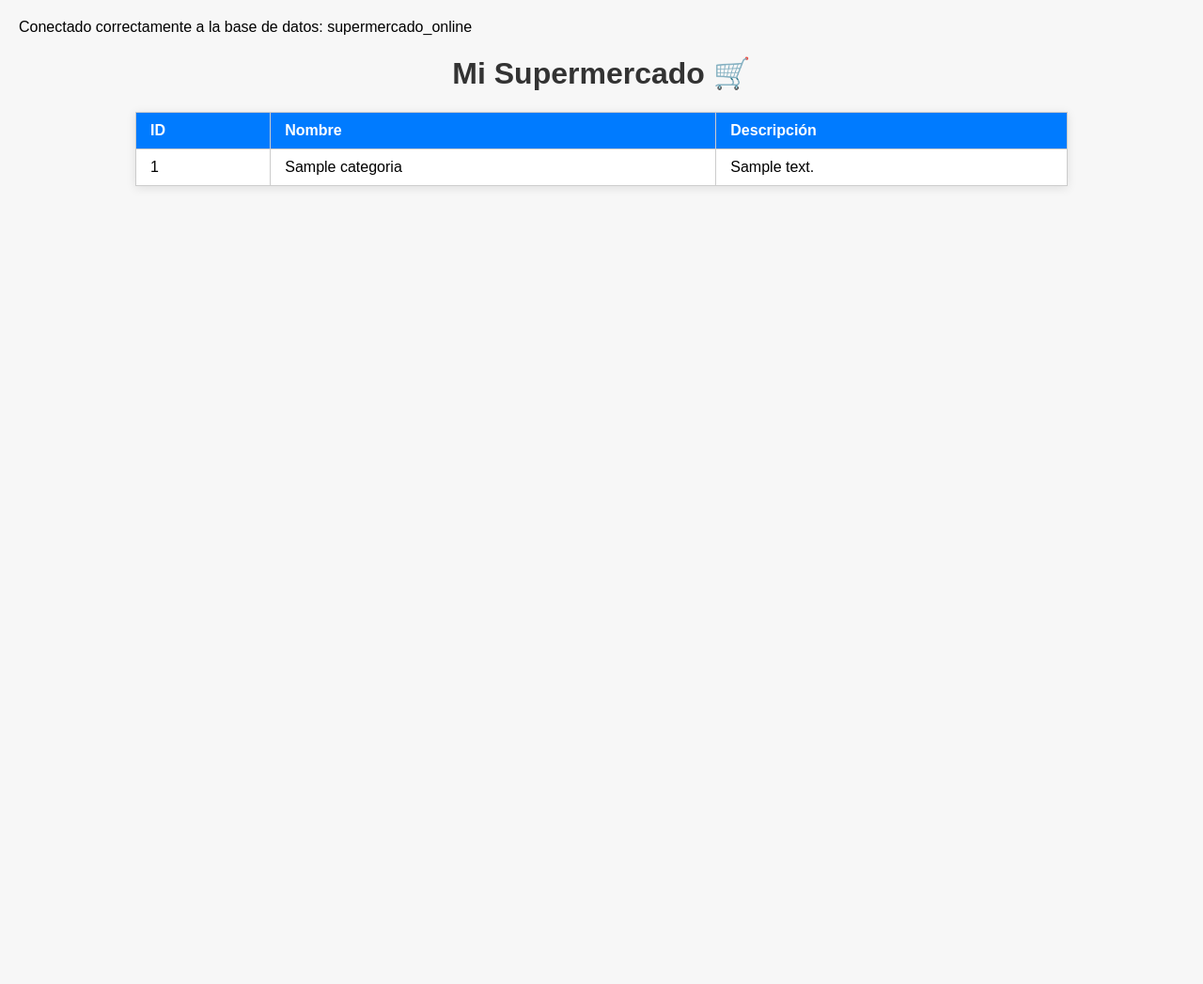
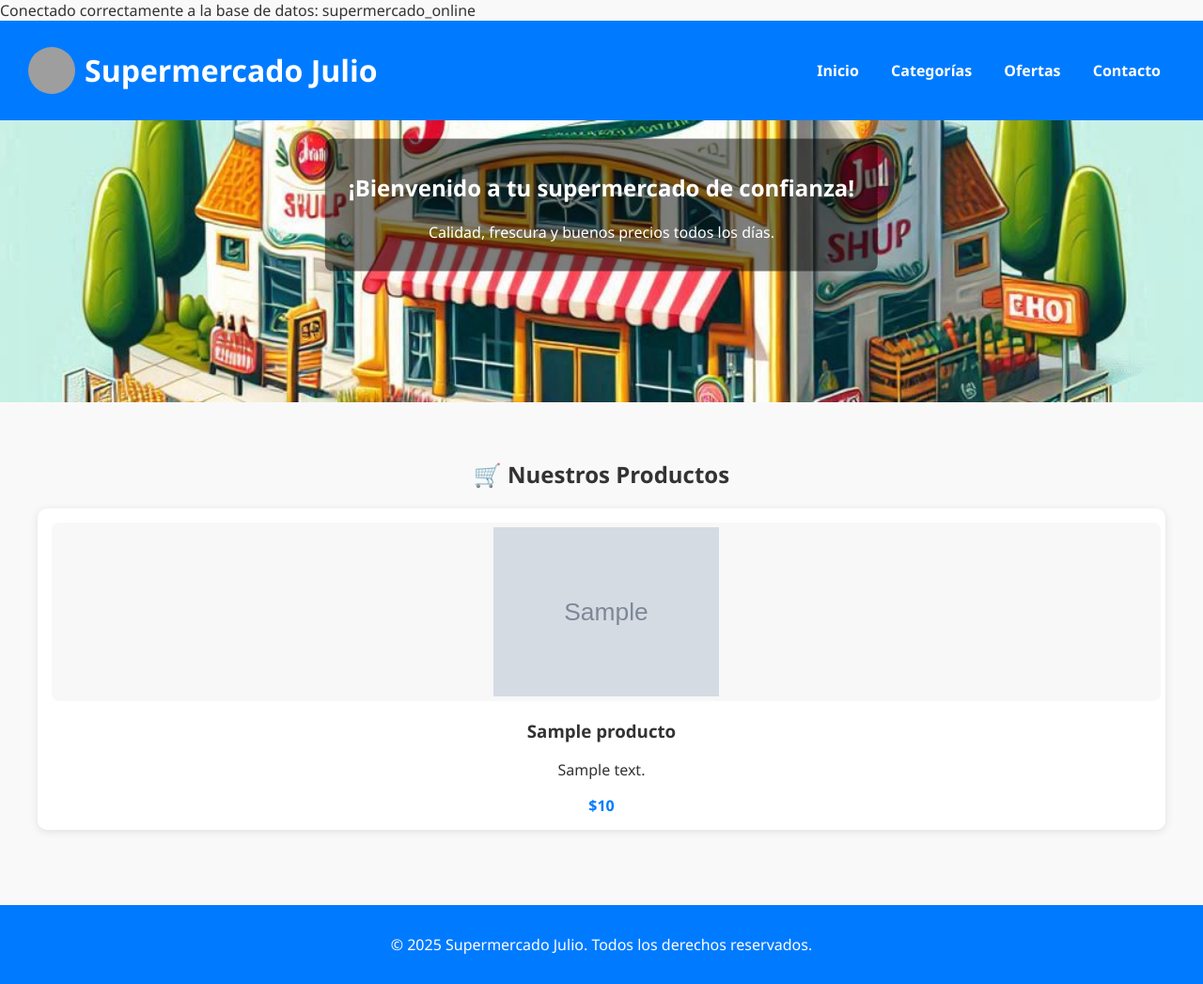
Before and after one commit to DevJhonatanTrejos/Supermercado, a PHP site: page / in a window 1280 px wide. Shown: the whole page at 94% size. Before the commit the page ends 200 px from the top, so only its background shows below. Run offline with PHP 8.4, Linux system fonts and the light colour scheme; tables that the repository leaves empty or names only in its code hold one stand-in row (values such as "Sample post"); grey boxes marked "Sample" are stand-in pictures; grey boxes are pictures that could not be loaded.

Commit message:
productos e index

```diff
--- /dev/null
+++ b/app/controlador/productosCtrl.php
@@ -0,0 +1,15 @@
+<?php
+require_once __DIR__ . '/../modelo/productosMdl.php';
+
+class ProductosCtrl {
+    private $modelo;
+
+    public function __construct($conexion) {
+        $this->modelo = new ProductosMdl($conexion);
+    }
+
+    public function obtenerProductosCtrl() {
+        return $this->modelo->obtenerProductos();
+    }
+}
+?>
--- /dev/null
+++ b/app/modelo/productosMdl.php
@@ -0,0 +1,20 @@
+<?php
+class ProductosMdl {
+    private $conexion;
+
+    public function __construct($conexion) {
+        $this->conexion = $conexion;
+    }
+
+    public function obtenerProductos() {
+        $sql = "SELECT id_producto, nombre, descripcion, precio, imagen_url FROM producto";
+        $resultado = $this->conexion->query($sql);
+
+        if (!$resultado) {
+            die("Error en la consulta: " . $this->conexion->error);
+        }
+
+        return $resultado->fetch_all(MYSQLI_ASSOC);
+    }
+}
+?>
--- a/app/vista/index.php
+++ b/app/vista/index.php
@@ -1,48 +1,60 @@
 <?php
-ini_set('display_errors', 1);
-error_reporting(E_ALL);
+require_once __DIR__ . '/../../config/conexion.php';
+require_once __DIR__ . '/../controlador/productosCtrl.php';
 
-require_once __DIR__ . '/../../config/conexion.php';
-require_once __DIR__ . '/../controlador/categoriasCtrl.php';
-
-$controlador = new CategoriasCtrl($conexion);
-$categorias = $controlador->consultarCategoriasCtrl();
+$ctrl = new ProductosCtrl($conexion);
+$productos = $ctrl->obtenerProductosCtrl();
 ?>
-
 <!DOCTYPE html>
 <html lang="es">
 <head>
     <meta charset="UTF-8">
     <meta name="viewport" content="width=device-width, initial-scale=1.0">
     <title>Supermercado Julio</title>
-     <link rel="stylesheet" href="../../utilidades/css/categorias.css">
+    <link rel="stylesheet" href="../../utilidades/css/index.css">
 </head>
 <body>
-    <h1>Mi Supermercado 🛒</h1>
+    <header class="header">
+        <div class="logo">
+            <img src="../img/logo.png" alt="Logo Supermercado Julio">
+            <h1>Supermercado Julio</h1>
+        </div>
+        <nav>
+            <a href="#">Inicio</a>
+            <a href="#">Categorías</a>
+            <a href="#">Ofertas</a>
+            <a href="#">Contacto</a>
+        </nav>
+    </header>
 
-    <table>
-        <thead>
-            <tr>
-                <th>ID</th>
-                <th>Nombre</th>
-                <th>Descripción</th>
-            </tr>
-        </thead>
-        <tbody>
-            <?php if (!empty($categorias)): ?>
-                <?php foreach ($categorias as $cat): ?>
-                    <tr>
-                        <td><?= htmlspecialchars($cat['id_categoria']) ?></td>
-                        <td><?= htmlspecialchars($cat['nombre']) ?></td>
-                        <td><?= htmlspecialchars($cat['descripcion']) ?></td>
-                    </tr>
+    <section class="banner">
+        <img src="../../utilidades/img/app/banner.jpeg" alt="Banner del supermercado">
+        <div class="texto-banner">
+            <h2>¡Bienvenido a tu supermercado de confianza!</h2>
+            <p>Calidad, frescura y buenos precios todos los días.</p>
+        </div>
+    </section>
+
+    <main class="productos">
+        <h2>🛒 Nuestros Productos</h2>
+        <div class="grid-productos">
+            <?php if (!empty($productos)): ?>
+                <?php foreach ($productos as $p): ?>
+                    <div class="producto">
+                        <img src="../../utilidades/img/productos/<?= htmlspecialchars($p['imagen_url']) ?>" alt="<?= htmlspecialchars($p['nombre']) ?>">
+                        <h3><?= htmlspecialchars($p['nombre']) ?></h3>
+                        <p><?= htmlspecialchars($p['descripcion']) ?></p>
+                        <span class="precio">$<?= number_format($p['precio'], 0, ',', '.') ?></span>
+                    </div>
                 <?php endforeach; ?>
             <?php else: ?>
-                <tr>
-                    <td colspan="3" class="no-datos">No hay categorías registradas</td>
-                </tr>
+                <p class="no-datos">No hay productos disponibles.</p>
             <?php endif; ?>
-        </tbody>
-    </table>
+        </div>
+    </main>
+
+    <footer>
+        <p>© <?= date('Y') ?> Supermercado Julio. Todos los derechos reservados.</p>
+    </footer>
 </body>
 </html>
--- /dev/null
+++ b/utilidades/css/index.css
@@ -0,0 +1,113 @@
+body {
+    margin: 0;
+    font-family: 'Segoe UI', Arial, sans-serif;
+    background-color: #f9f9f9;
+    color: #333;
+}
+
+/* Header */
+.header {
+    display: flex;
+    justify-content: space-between;
+    align-items: center;
+    background-color: #007bff;
+    padding: 10px 30px;
+    color: white;
+}
+
+.header .logo {
+    display: flex;
+    align-items: center;
+    gap: 10px;
+}
+
+.header img {
+    width: 50px;
+    height: 50px;
+    border-radius: 50%;
+}
+
+nav a {
+    color: white;
+    text-decoration: none;
+    margin: 0 15px;
+    font-weight: bold;
+}
+
+nav a:hover {
+    text-decoration: underline;
+}
+
+/* Banner */
+.banner {
+    position: relative;
+    text-align: center;
+    margin-top: 0;
+}
+
+.banner img {
+    width: 100%;
+    height: 300px;
+    object-fit: cover;
+}
+
+.texto-banner {
+    position: absolute;
+    top: 30%;
+    left: 50%;
+    transform: translate(-50%, -50%);
+    color: white;
+    background: rgba(0,0,0,0.5);
+    padding: 15px 25px;
+    border-radius: 8px;
+}
+
+/* Productos */
+.productos {
+    padding: 40px;
+    text-align: center;
+}
+
+.grid-productos {
+    display: grid;
+    grid-template-columns: repeat(auto-fit, minmax(220px, 1fr));
+    gap: 20px;
+    margin-top: 20px;
+}
+
+.producto {
+    background: #fff;
+    border-radius: 10px;
+    box-shadow: 0 2px 10px rgba(0,0,0,0.1);
+    padding: 15px;
+    transition: transform 0.2s;
+}
+
+.producto:hover {
+    transform: translateY(-5px);
+}
+
+.producto img {
+    width: 100%;
+    height: 180px;
+    object-fit: contain;
+    background-color: #f8f8f8;
+    border-radius: 8px;
+    padding: 5px;
+}
+
+.precio {
+    display: block;
+    margin-top: 10px;
+    color: #007bff;
+    font-weight: bold;
+}
+
+/* Footer */
+footer {
+    background-color: #007bff;
+    color: white;
+    text-align: center;
+    padding: 15px;
+    margin-top: 40px;
+}
```
Also changed, not shown: app/vista/categorias.php (+48 -0 lines), utilidades/img/app/banner.jpeg (added), utilidades/img/productos/diana_arroz.png (added), utilidades/img/productos/patojito.png (added).
